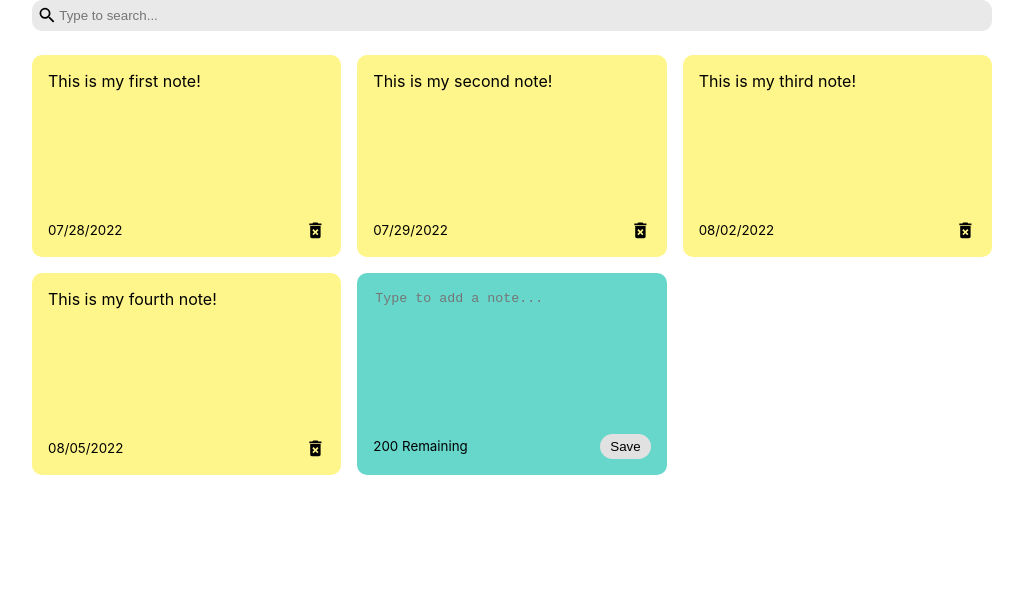
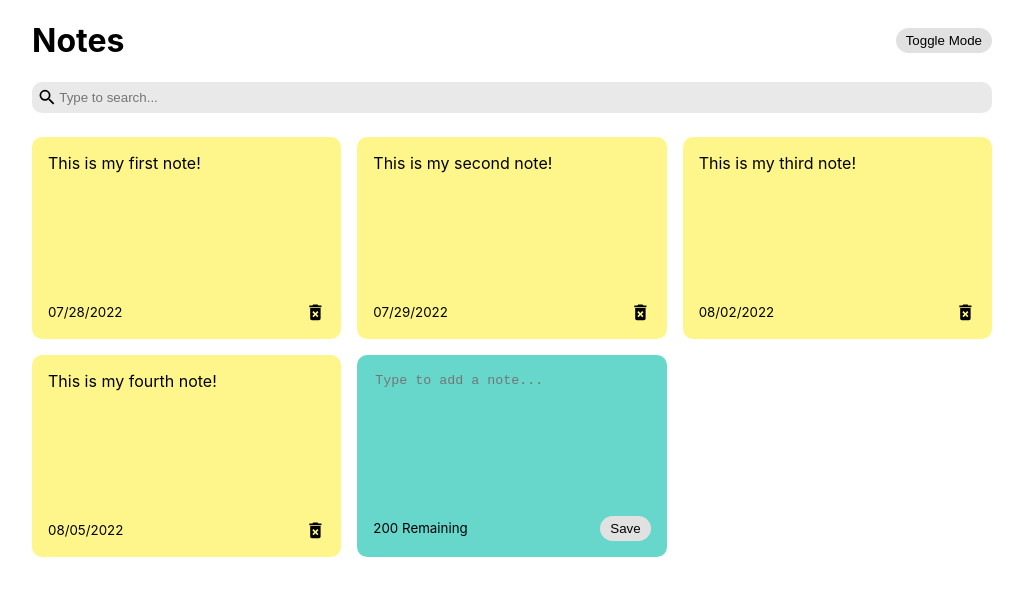
Before and after one commit to answebdev/react-notes-app, a React (Create React App) app: page / in a window 1280 px wide. Shown: the top 596 px of the page, without its empty margins (128-1151 px from the left). Built offline with nearby package versions, Linux system fonts and the light colour scheme; the HTML template or start-up script is replaced by a standard one.

Commit message:
add dark mode

```diff
--- a/src/App.js
+++ b/src/App.js
@@ -1,5 +1,6 @@
 import { useState } from 'react';
 import { nanoid } from 'nanoid';
+import Header from './components/Header';
 import NotesList from './components/NotesList';
 import Search from './components/Search';
 // Video: https://www.youtube.com/watch?v=8KB3DHI-QbM
@@ -8,6 +9,7 @@ import Search from './components/Search';
 
 const App = () => {
   const [searchText, setSearchText] = useState('');
+  const [darkMode, setDarkMode] = useState(false);
 
   const [notes, setNotes] = useState([
     {
@@ -64,7 +66,10 @@ const App = () => {
   };
 
   return (
+    // if 'darkMode' is equal to true (&&), then add the 'dark-mode' class:
+    <div className={`${darkMode && 'dark-mode'}`}>
       <div className='container'>
+        <Header handleToggleDarkMode={setDarkMode} />
         <Search handleSearchNote={setSearchText} />
         <NotesList
           // Filter the notes based on the search term before it gets passed to the notes list:
@@ -79,6 +84,7 @@ const App = () => {
           handleDeleteNote={deleteNote}
         />
       </div>
+    </div>
   );
 };
 
--- /dev/null
+++ b/src/components/Header.js
@@ -0,0 +1,19 @@
+import React from 'react';
+
+const Header = ({ handleToggleDarkMode }) => {
+  return (
+    <div className='header'>
+      <h1>Notes</h1>
+      <button
+        onClick={() =>
+          handleToggleDarkMode((previousDarkMode) => !previousDarkMode)
+        }
+        className='toggle'
+      >
+        Toggle Mode
+      </button>
+    </div>
+  );
+};
+
+export default Header;
--- a/src/index.css
+++ b/src/index.css
@@ -19,11 +19,11 @@ code {
 }
 
 .dark-mode {
-  background-color: black;
+  background-color: #222222;
 }
 
 .dark-mode h1 {
-  color: white;
+  color: #ffffff;
 }
 
 .container {
@@ -55,14 +55,16 @@ textarea:focus {
   outline: none;
 }
 
-.save {
+.save,
+.toggle {
   background-color: #e1e1e1;
   border: none;
   border-radius: 15px;
   padding: 5px 10px 5px 10px;
 }
 
-.save:hover {
+.save:hover,
+.toggle:hover {
   background-color: #ededed;
   cursor: pointer;
 }
```
Lines whose indentation alone changed are shown as unchanged.
